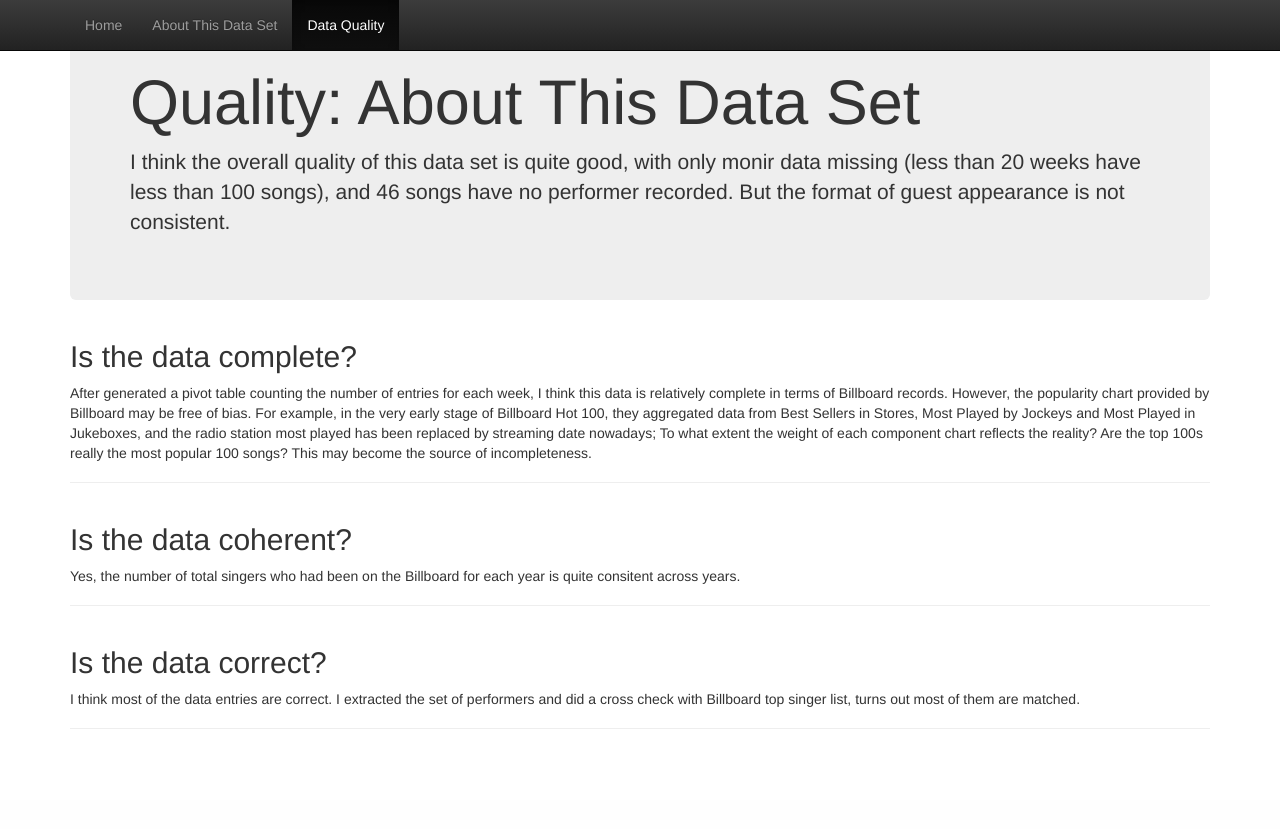
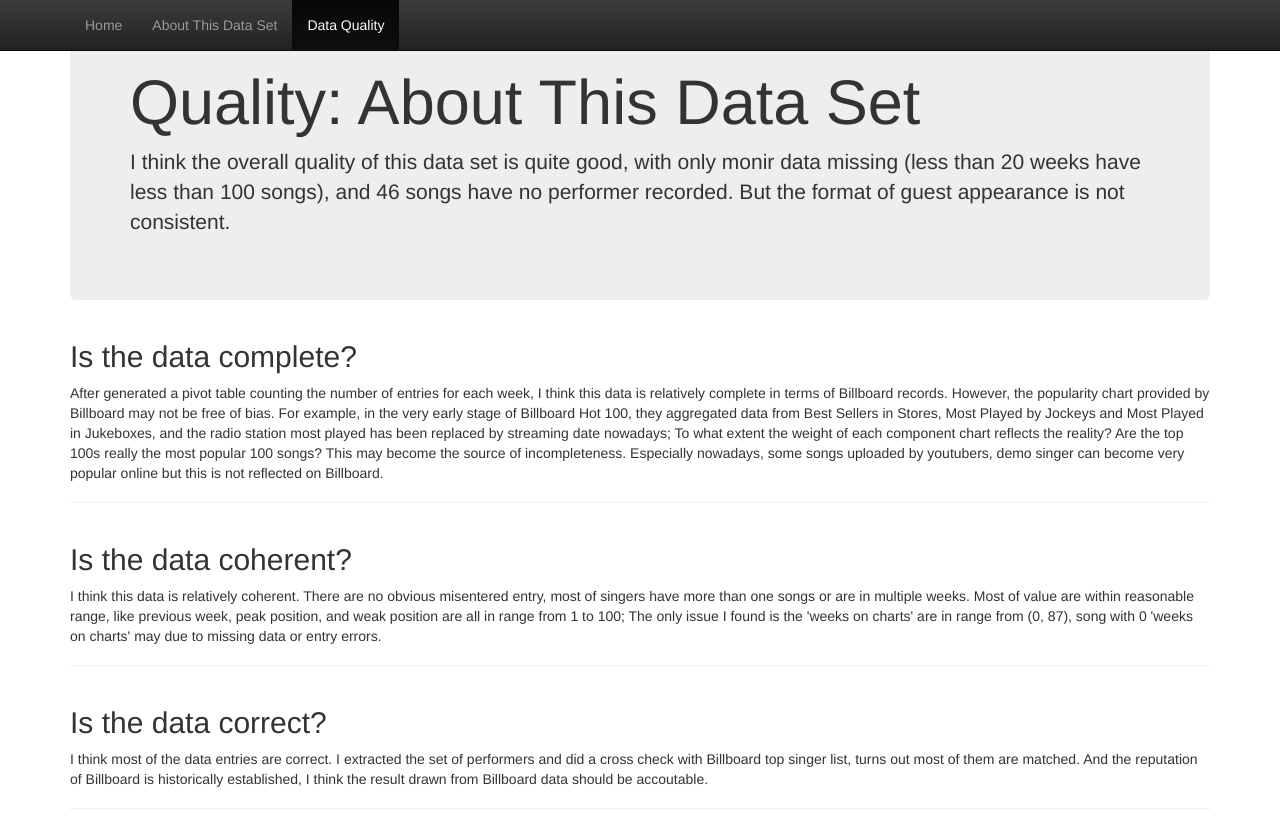
Before and after one commit to Vio8023/05839-Byte2, a Flask app: page /quality in a window 1280 px wide. Before the commit the page ends 729 px from the top, so only its background shows below. Run offline with Flask 2, Linux system fonts and the light colour scheme; parts of the project's set-up code (start-up, migrations or seed data) failed here and were passed over; some libraries are stand-ins or nearby versions.

Commit message:
filled in quality abd about pages

```diff
--- a/Byte 2 - Explore/templates/about.html
+++ b/Byte 2 - Explore/templates/about.html
@@ -47,7 +47,8 @@
       <!-- Main jumbotron for a primary marketing message or call to action -->
       <div class="jumbotron">
 	<h1>Accountability: About This Data Set</h1>
-        <p>This dataset contains every weekly Billboard top 100 songs along with their performers from 1958 to 2018, more than 360,000 entries in total.</a></p>
+        <p>This dataset contains every weekly Billboard top 100 songs along with their performers from 1958 to 2018, more than 360,000 entries in total.
+        This dataset is from Data.world, a two year old data collaboration platform. And as Billboard record is publicly available, I think this data set is accountable.  </a></p>
       </div>
 
 
--- a/Byte 2 - Explore/templates/index.html
+++ b/Byte 2 - Explore/templates/index.html
@@ -59,7 +59,7 @@ Performers are extracted and grouped by year, let's take a look at how many sing
  In addition to that, I realized some songs are not performed by a single performer,
  it could be a guest appearance like 'Mariah Carey Featuring Miguel', 'Paul McCartney With U2', or 'Jessie J, Ariana Grande & Nicki Minaj',
  or a band or vocal group like 'Dion & The Belmonts'.
- The visualization of number of the most popular singers each year
+ The visualization of number of the most popular singers each year:
 </p>
 <img src="/images/result.png" alt="result" width="460" height="345">
 
--- a/Byte 2 - Explore/templates/quality.html
+++ b/Byte 2 - Explore/templates/quality.html
@@ -53,22 +53,31 @@
       <div class="page-header">
 	<h2>Is the data complete?</h2>
 	<p>After generated a pivot table counting the number of entries for each week, I think this data is relatively complete in terms of Billboard records.
-	However, the popularity chart provided by Billboard may be free of bias.
+	However, the popularity chart provided by Billboard may not be free of bias.
 	For example, in the very early stage of Billboard Hot 100, they aggregated data from Best Sellers in Stores, Most Played by Jockeys and Most Played in Jukeboxes,
 	and the radio station most played has been replaced by streaming date nowadays;
 	To what extent the weight of each component chart reflects the reality? Are the top 100s really the most popular 100 songs?
 	This may become the source of incompleteness.
+	Especially nowadays, some songs uploaded by youtubers, demo singer can become very popular online but this is not reflected on Billboard.
 </p>
       </div>
 
       <div class="page-header">
 	<h2>Is the data coherent?</h2>
-	<p>Yes, the number of total singers who had been on the Billboard for each year is quite consitent across years.</p>
+	<p>
+	I think this data is relatively coherent.
+	There are no obvious misentered entry, most of singers have more than one songs or are in multiple weeks.
+	Most of value are within reasonable range, like previous week, peak position, and weak position are all in range from 1 to 100;
+	The only issue I found is the 'weeks on charts' are in range from (0, 87), song with 0 'weeks on charts' may due to missing data or entry errors.
+
+
+	</p>
       </div>
 
       <div class="page-header">
 	<h2>Is the data correct?</h2>
-	<p>I think most of the data entries are correct. I extracted the set of performers and did a cross check with Billboard top singer list, turns out most of them are matched. </p>
+	<p>I think most of the data entries are correct. I extracted the set of performers and did a cross check with Billboard top singer list, turns out most of them are matched.
+	And the reputation of Billboard is historically established, I think the result drawn from Billboard data should be accoutable. </p>
       </div>
 
     </div> <!-- /container -->
```
